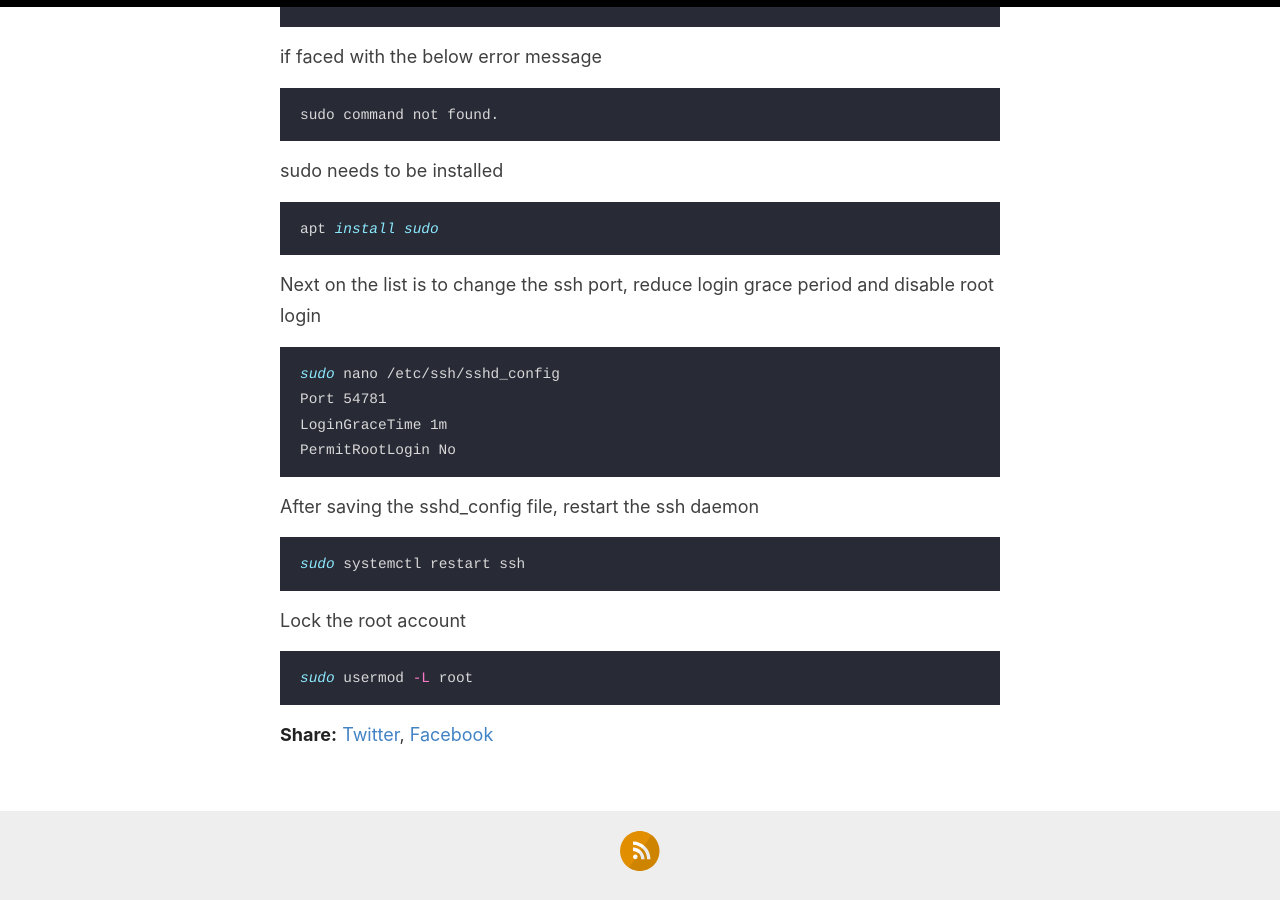
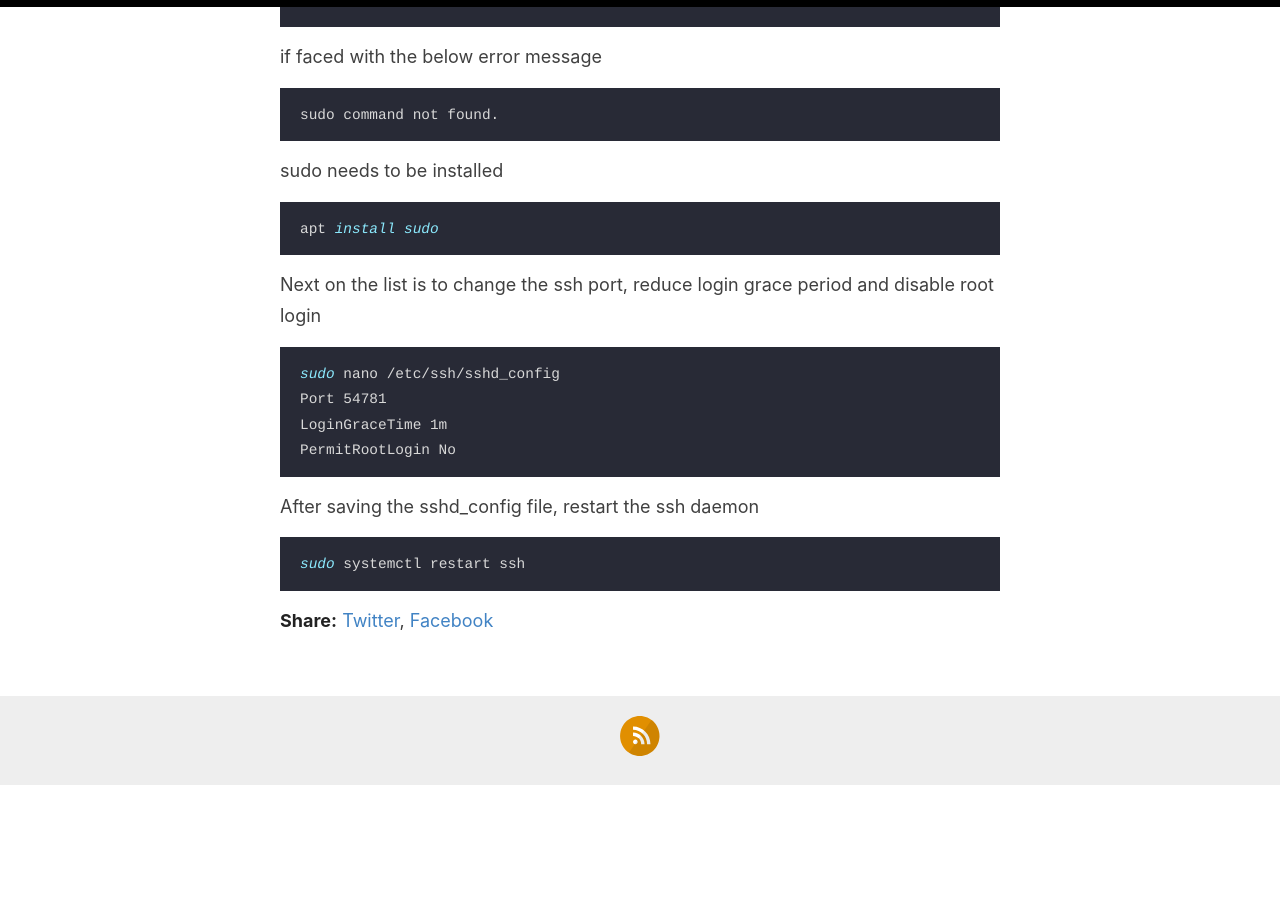
Before and after one commit to mr-chew/mr-chew.github.io, a Jekyll site: the page built from _posts/2021-8-30-initial-server-setup.md, in a window 1280 px wide and 900 px high, scrolled down 592 px. Built offline with Jekyll 4.4.1, drawn with Linux system fonts in a browser that asks for light colours; after the commit the page ends 1378 px from its top, so only the background shows below that.

Commit message:
Update 2021-8-30-initial-server-setup.md

````diff
--- a/_posts/2021-8-30-initial-server-setup.md
+++ b/_posts/2021-8-30-initial-server-setup.md
@@ -36,7 +36,3 @@ After saving the sshd_config file, restart the ssh daemon
 ```bash
 sudo systemctl restart ssh
 ```
-Lock the root account
-```bash
-sudo usermod -L root
-```
````
